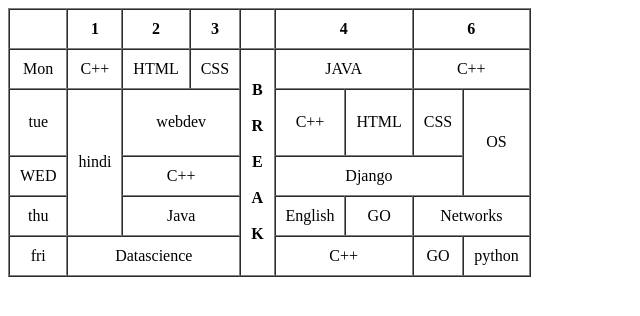
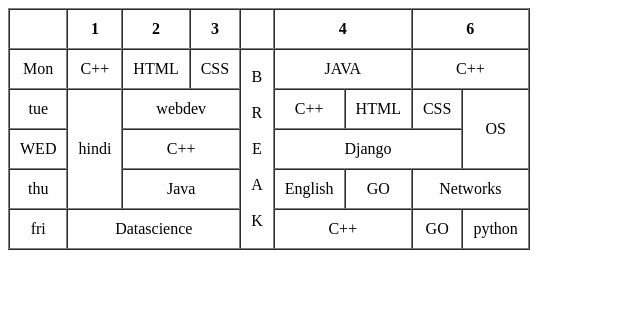
Before and after one commit to sahil1king/Fullstack-development, a plain HTML site: page day1-10june/practice/1.html in a window 1280 px wide. Shown: the whole page, without its empty margins (0-640 px from the left). Drawn offline with Linux system fonts and the light colour scheme.

Commit message:
removed h4 due to exceeded height of h4

```diff
--- a/day1-10june/practice/1.html
+++ b/day1-10june/practice/1.html
@@ -3,7 +3,7 @@
 <head>
     <meta charset="UTF-8">
     <meta name="viewport" content="width=device-width, initial-scale=1.0">
-    <title>Document</title>
+    <title>Weird table</title>
 </head>
 <body>
     <table border="1px" cellspacing="0" cellpadding="10">
@@ -18,13 +18,14 @@
                 <th colspan="2">6</th>
             </tr>
         </thead>
+
         <tbody align="center">
             <tr>
                 <td>Mon</td>
                 <td>C++</td>
                 <td>HTML</td>
                 <td>CSS</td>
-                <td rowspan="5"><h4>B<br><br>R<br><br>E<br><br>A<br><br>K</h4></td>
+                <td rowspan="5">B<br><br>R<br><br>E<br><br>A<br><br>K</td>
                 <td colspan="2">JAVA</td>
                 <td colspan="2">C++</td>
             </tr>
```
